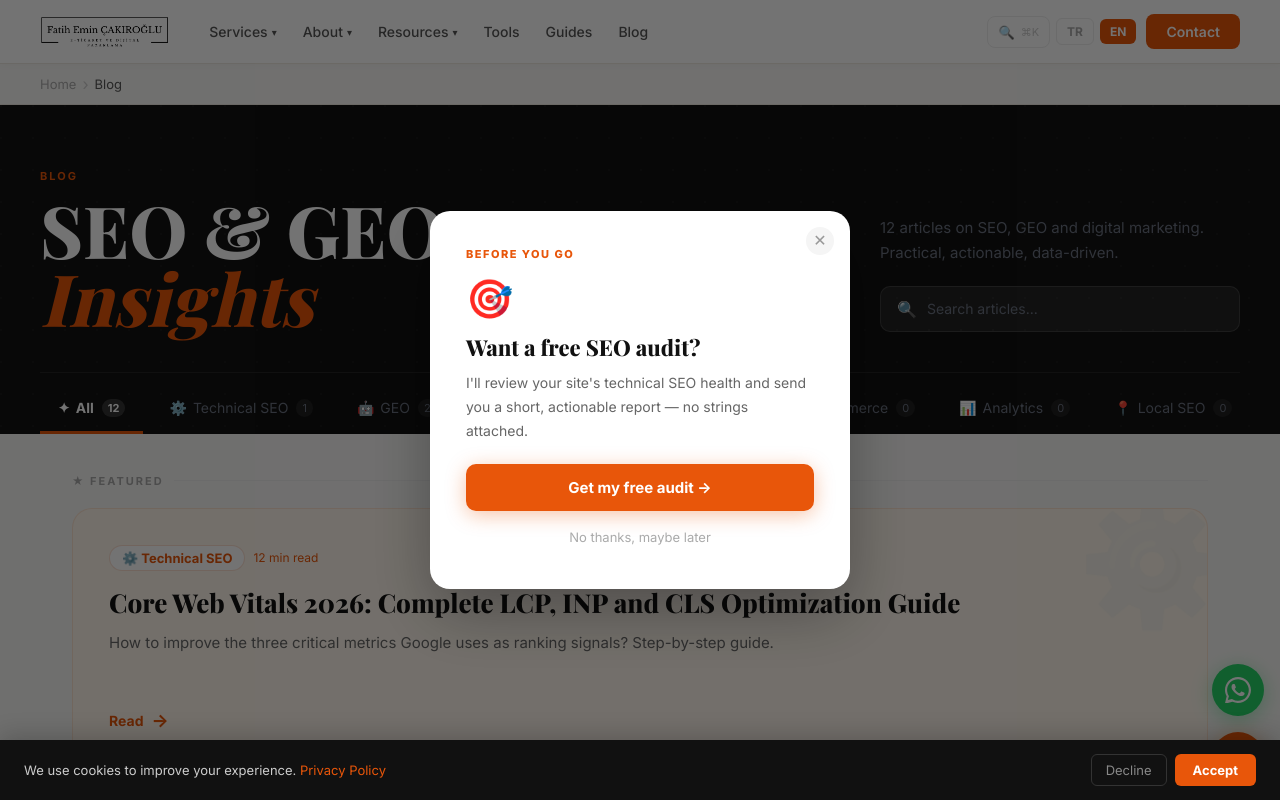
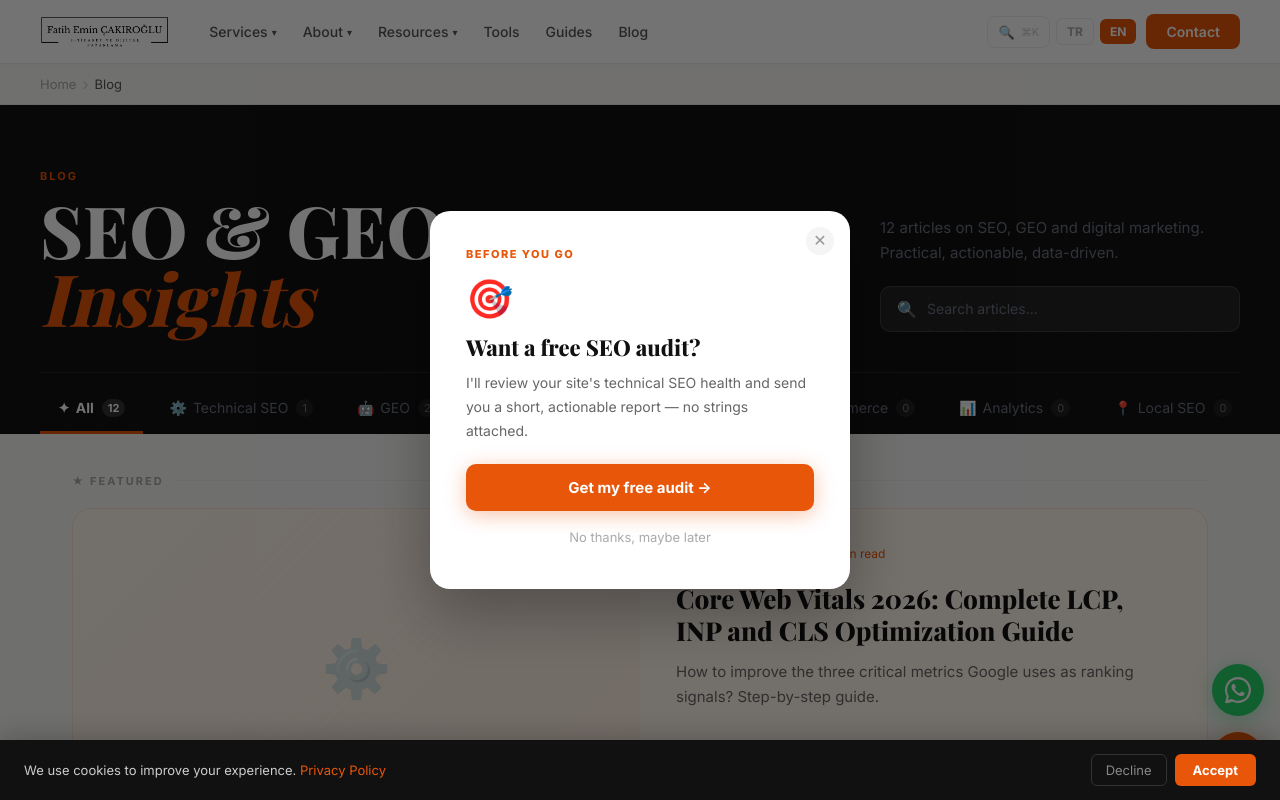
Before and after one commit to fatihemincakiroglu/fatih-site-next, a Next.js app: page /en/blog in a window 1280 px wide. Shown: the top 800 px of the page. Built offline with nearby package versions, Linux system fonts and the light colour scheme.

Commit message:
Blog listesine kapak gorselleri eklendi, kapaklar lib/blog-kapaklar.js'e tasindi

```diff
--- /dev/null
+++ b/lib/blog-kapaklar.js
@@ -0,0 +1,22 @@
+// ─────────────────────────────────────────────────────────────
+// BLOG KAPAK GÖRSELLERİ — TEK KAYNAK
+//
+// Yeni bir yazıya kapak eklemek için:
+//   1) Görseli public/images/blog/<slug>.png olarak koyun (1280×720 önerilir),
+//   2) Aşağıya '<slug>': '/images/blog/<slug>.png' satırını ekleyin.
+//
+// Kapak hem yazı sayfasında (üstte + og:image) hem de /blog listesindeki
+// kartta otomatik görünür. Listede olmayan yazılarda kart, kategori renginde
+// bir yer tutucu gösterir.
+// ─────────────────────────────────────────────────────────────
+
+export const BLOG_KAPAKLARI = {
+  'seo-ajansi-nasil-secilir': '/images/blog/seo-ajansi-nasil-secilir.png',
+  'sosyal-medya-ajansi-nasil-secilir': '/images/blog/sosyal-medya-ajansi-nasil-secilir.png',
+  'turkiye-en-iyi-10-seo-ajansi-2026': '/images/blog/turkiye-en-iyi-10-seo-ajansi-2026.png',
+  'turkiye-en-iyi-15-seo-ajansi-2026': '/images/blog/turkiye-en-iyi-15-seo-ajansi-2026.png',
+  'turkiye-en-iyi-10-geo-ajansi-2026': '/images/blog/turkiye-en-iyi-10-geo-ajansi-2026.png',
+  'turkiye-en-iyi-15-geo-ajansi-2026': '/images/blog/turkiye-en-iyi-15-geo-ajansi-2026.png',
+}
+
+export const getBlogKapak = (slug) => BLOG_KAPAKLARI[slug] || null
--- a/pages/blog.js
+++ b/pages/blog.js
@@ -1,4 +1,6 @@
 import { YAYINDAKI_BLOG_SLUGS } from '../lib/content-index'
+import { getBlogKapak } from '../lib/blog-kapaklar'
+import Image from 'next/image';
 import Link from 'next/link';
 import { useRouter } from 'next/router';
 import Head from 'next/head';
@@ -208,6 +210,23 @@ export const YAZILAR = TUM_YAZILAR.filter(y => YAYINDAKI_BLOG_SLUGS.includes(y.s
 
 const KAT_MAP = { technical: 'technical', geo: 'geo', content: 'content', backlink: 'backlink', ecommerce: 'ecommerce', analytics: 'analytics', local: 'local', strategy: 'strategy' }
 
+// Kart görseli: kapak varsa 16:9 görsel, yoksa kategori renginde yer tutucu.
+// Böylece görseli olan ve olmayan kartlar aynı hizada durur.
+function KartGorseli({ slug, kat, alt, sizes, priority = false }) {
+  const kapak = getBlogKapak(slug)
+  return (
+    <div style={{ position: 'relative', width: '100%', aspectRatio: '16 / 9', background: kat.bg, overflow: 'hidden', flexShrink: 0 }}>
+      {kapak ? (
+        <Image src={kapak} alt={alt} fill sizes={sizes} priority={priority} style={{ objectFit: 'cover' }} />
+      ) : (
+        <div aria-hidden="true" style={{ position: 'absolute', inset: 0, display: 'flex', alignItems: 'center', justifyContent: 'center', fontSize: '56px', opacity: 0.35, background: `linear-gradient(135deg, ${kat.bg}, ${kat.renk}22)` }}>
+          {kat.emoji}
+        </div>
+      )}
+    </div>
+  )
+}
+
 export default function Page(props) {
   const router = useRouter()
   const isEn = props.__forceLocale === 'en' || router.pathname.startsWith('/en')
@@ -335,17 +354,19 @@ export default function Page(props) {
                     </span>
                     <div style={{ flex: 1, height: '1px', background: '#eee' }} />
                   </div>
-                  <div style={{ display: 'grid', gridTemplateColumns: featured.length >= 2 ? '2fr 1fr' : '1fr', gap: '16px' }}>
+                  <div className="blog-featured" style={{ display: 'grid', gridTemplateColumns: featured.length >= 2 ? '2fr 1fr' : '1fr', gap: '16px' }}>
                     {featured.slice(0, 1).map((y, i) => {
                       const kat = getKat(y.kategori)
                       const baslik = isEn ? y.en.baslik : y.tr.baslik
                       const ozet = isEn ? y.en.ozet : y.tr.ozet
                       return (
                         <Link key={i} href={isEn ? `/en/blog/${y.slug}` : `/blog/${y.slug}`}
-                          style={{ background: kat.bg, borderRadius: '20px', padding: '36px', border: `1px solid ${kat.renk}20`, textDecoration: 'none', display: 'flex', flexDirection: 'column', justifyContent: 'space-between', minHeight: '260px', transition: 'transform 0.2s, box-shadow 0.2s', position: 'relative', overflow: 'hidden' }}
+                          className={featured.length >= 2 ? undefined : 'blog-featured-card'}
+                          style={{ background: kat.bg, borderRadius: '20px', padding: 0, border: `1px solid ${kat.renk}20`, textDecoration: 'none', display: 'grid', gridTemplateColumns: featured.length >= 2 ? '1fr' : '1fr 1fr', alignItems: 'stretch', minHeight: '260px', transition: 'transform 0.2s, box-shadow 0.2s', position: 'relative', overflow: 'hidden' }}
                           onMouseEnter={e => { e.currentTarget.style.transform = 'translateY(-4px)'; e.currentTarget.style.boxShadow = `0 16px 48px ${kat.renk}20` }}
                           onMouseLeave={e => { e.currentTarget.style.transform = 'none'; e.currentTarget.style.boxShadow = 'none' }}>
-                          <div style={{ position: 'absolute', top: '-20px', right: '-20px', fontSize: '120px', opacity: 0.06 }}>{kat.emoji}</div>
+                          <KartGorseli slug={y.slug} kat={kat} alt={baslik} sizes="(max-width: 768px) 100vw, 760px" priority />
+                          <div style={{ padding: '32px 36px 36px', display: 'flex', flexDirection: 'column', justifyContent: 'space-between', flex: 1 }}>
                           <div>
                             <div style={{ display: 'flex', alignItems: 'center', gap: '8px', marginBottom: '16px' }}>
                               <span style={{ fontSize: '13px', fontWeight: 700, color: kat.renk, padding: '4px 12px', background: '#fff', borderRadius: '20px', border: `1px solid ${kat.renk}30` }}>{kat.emoji} {kat.label}</span>
@@ -356,6 +377,7 @@ export default function Page(props) {
                           </div>
                           <div style={{ display: 'flex', alignItems: 'center', gap: '8px', marginTop: '20px', color: kat.renk, fontWeight: 700, fontSize: '14px' }}>
                             {t.read} <span style={{ fontSize: '18px' }}>→</span>
+                          </div>
                           </div>
                         </Link>
                       )
@@ -395,16 +417,18 @@ export default function Page(props) {
                       <div style={{ flex: 1, height: '1px', background: '#eee' }} />
                     </div>
                   )}
-                  <div style={{ display: 'grid', gridTemplateColumns: 'repeat(3, 1fr)', gap: '12px' }}>
+                  <div className="blog-grid" style={{ display: 'grid', gridTemplateColumns: 'repeat(3, 1fr)', gap: '12px' }}>
                     {(arama ? filtered : rest).map((y, i) => {
                       const kat = getKat(y.kategori)
                       const baslik = isEn ? y.en.baslik : y.tr.baslik
                       const ozet = isEn ? y.en.ozet : y.tr.ozet
                       return (
                         <Link key={i} href={isEn ? `/en/blog/${y.slug}` : `/blog/${y.slug}`}
-                          style={{ background: '#fff', borderRadius: '16px', padding: '24px', border: '1px solid #eee', textDecoration: 'none', display: 'flex', flexDirection: 'column', transition: 'transform 0.2s, box-shadow 0.2s', borderTop: `3px solid ${kat.renk}` }}
+                          style={{ background: '#fff', borderRadius: '16px', padding: 0, border: '1px solid #eee', textDecoration: 'none', display: 'flex', flexDirection: 'column', transition: 'transform 0.2s, box-shadow 0.2s', borderTop: `3px solid ${kat.renk}`, overflow: 'hidden' }}
                           onMouseEnter={e => { e.currentTarget.style.transform = 'translateY(-3px)'; e.currentTarget.style.boxShadow = '0 8px 24px rgba(0,0,0,0.08)' }}
                           onMouseLeave={e => { e.currentTarget.style.transform = 'none'; e.currentTarget.style.boxShadow = 'none' }}>
+                          <KartGorseli slug={y.slug} kat={kat} alt={baslik} sizes="(max-width: 768px) 100vw, 400px" />
+                          <div style={{ padding: '20px 24px 24px', display: 'flex', flexDirection: 'column', flex: 1 }}>
                           <div style={{ display: 'flex', alignItems: 'center', gap: '8px', marginBottom: '12px' }}>
                             <span style={{ fontSize: '18px' }}>{kat.emoji}</span>
                             <span style={{ fontSize: '11px', fontWeight: 700, color: kat.renk, letterSpacing: '0.5px' }}>{kat.label}</span>
@@ -413,6 +437,7 @@ export default function Page(props) {
                           <h3 style={{ fontFamily: 'var(--font-display)', fontSize: '15px', fontWeight: 700, color: '#111', lineHeight: 1.35, marginBottom: '10px', flex: 1 }}>{baslik}</h3>
                           <p style={{ fontSize: '13px', color: '#888', lineHeight: 1.6, marginBottom: '14px' }}>{ozet.slice(0, 80)}...</p>
                           <div style={{ color: kat.renk, fontWeight: 700, fontSize: '13px' }}>{t.read} →</div>
+                          </div>
                         </Link>
                       )
                     })}
@@ -429,6 +454,10 @@ export default function Page(props) {
         @media (max-width: 768px) {
           .blog-featured { grid-template-columns: 1fr !important; }
           .blog-grid { grid-template-columns: 1fr !important; }
+          .blog-featured-card { grid-template-columns: 1fr !important; }
+        }
+        @media (min-width: 769px) and (max-width: 1024px) {
+          .blog-grid { grid-template-columns: repeat(2, 1fr) !important; }
         }
       `}</style>
     </>
```
Also changed, not shown: pages/blog/[slug].js.
